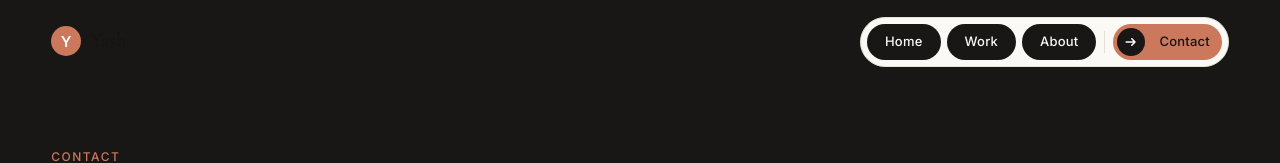
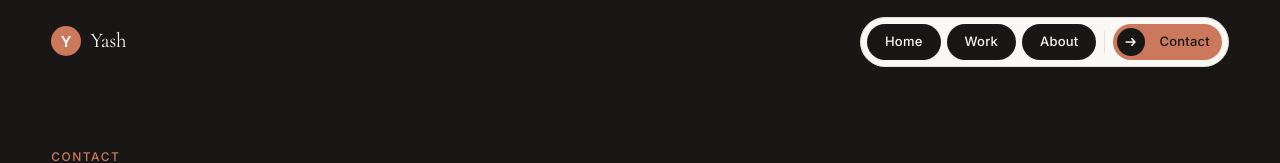
Before and after one commit to yash936936/Personal-Portfolio, a React (Vite) app in the folder portfolio/: page /contact in a window 1280 px wide. Shown: the top 163 px of the page. Built offline with nearby package versions, Linux system fonts and the light colour scheme.

Commit message:
Update Nav.css

```diff
--- a/portfolio/src/components/Nav.css
+++ b/portfolio/src/components/Nav.css
@@ -401,3 +401,16 @@
     gap: 0;
   }
 }
+
+/* Light trigger for dark-background pages (Work, Contact) */
+.nav--dark-page .nav__trigger {
+  color: var(--color-on-dark);
+}
+
+.nav--dark-page .nav__trigger-icon span {
+  background: var(--color-on-dark);
+}
+
+.nav--dark-page .nav__logo {
+  color: var(--color-on-dark);
+}
```
